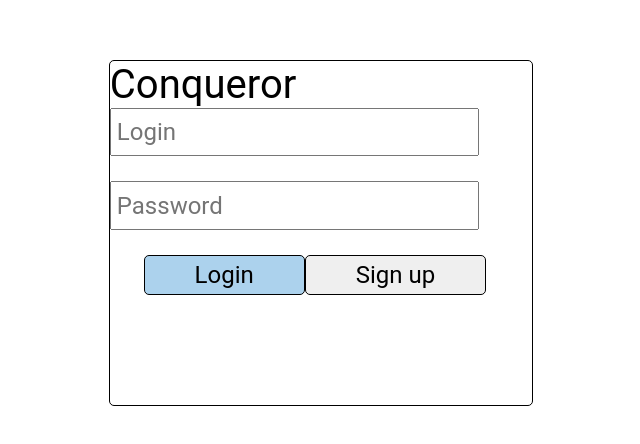
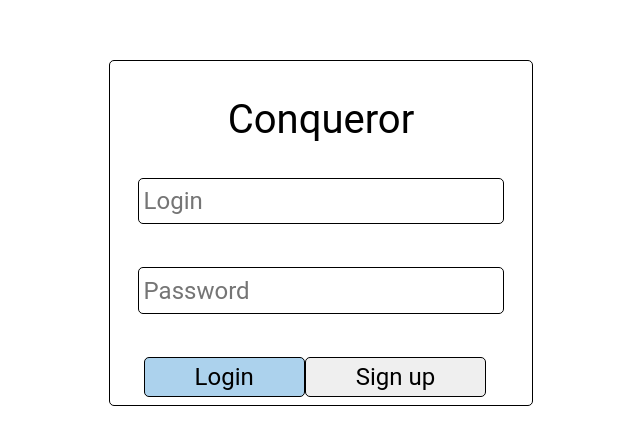
Before and after one commit to m3tro1d/conqueror, a React (Create React App) app in the folder client/: page /login in a window 1280 px wide. Shown: the part 180-624 px from the top of the page, without its empty margins (319-959 px from the left). Built offline with nearby package versions, Linux system fonts and the light colour scheme.

Commit message:
Mostly finish with login page styles

```diff
--- a/client/src/components/AuthForms/LoginForm/LoginForm.module.css
+++ b/client/src/components/AuthForms/LoginForm/LoginForm.module.css
@@ -10,6 +10,9 @@
 
 .header
 {
+    margin: 35px 0 35px;
+
+    text-align: center;
     font: 40px Roboto, sans-serif;
 }
 
@@ -17,15 +20,20 @@
 {
     width: 84%;
     height: 10%;
-    margin: 0 auto 25px;
+    display: block;
+    margin: 25px auto 0;
     padding: 5px;
+
+    border: 1px solid #000;
+    border-radius: 5px;
     font: 24px Roboto, sans-serif;
 }
 
 .buttonsContainer
 {
     width: 84%;
-    margin: 0 auto 0;
+    margin: 25px auto 0;
+    display: flex;
 }
 
 .loginButton
--- a/client/src/index.tsx
+++ b/client/src/index.tsx
@@ -9,6 +9,7 @@ import SignUpForm from './components/AuthForms/SignUpForm/SignUpForm'
 const root = ReactDOM.createRoot(
     document.getElementById('root') as HTMLElement,
 )
+
 const router = createBrowserRouter([
     {
         path: '/',
```
